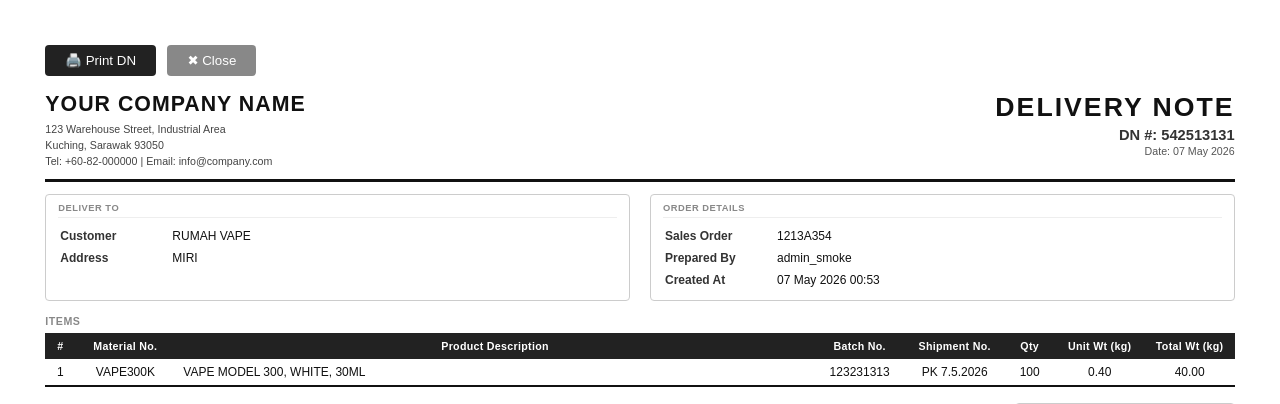
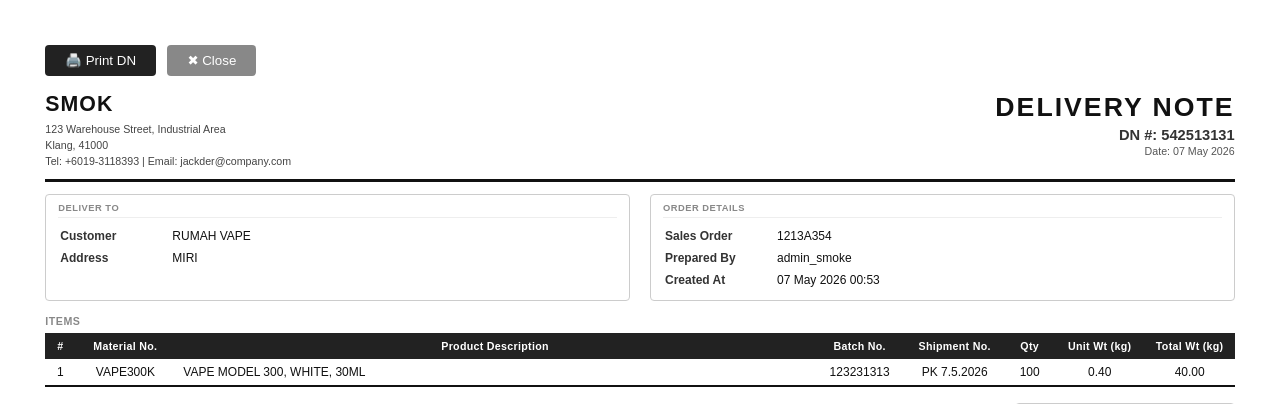
Before and after one commit to 3circledesign/WMS-jackder-0193118393, a Flask app: page /print-dn/1 in a window 1280 px wide. Shown: the top 404 px of the page. Run offline with Flask 3, Linux system fonts and the light colour scheme; a user stored in the database is signed in; data comes from the database, SQL or seed files in the repository; parts of the project's set-up code (start-up, migrations or seed data) failed here and were passed over; some libraries are stand-ins or nearby versions.

Commit message:
Update dn_template.html

```diff
--- a/WMS-Main/templates/dn_template.html
+++ b/WMS-Main/templates/dn_template.html
@@ -296,10 +296,10 @@
     <!-- HEADER -->
     <div class="dn-header">
         <div class="company-info">
-            <h1>YOUR COMPANY NAME</h1>
+            <h1>SMOK</h1>
             <p>123 Warehouse Street, Industrial Area</p>
-            <p>Kuching, Sarawak 93050</p>
-            <p>Tel: +60-82-000000 | Email: info@company.com</p>
+            <p>Klang, 41000 </p>
+            <p>Tel: +6019-3118393 | Email: jackder@company.com</p>
         </div>
         <div class="dn-title">
             <h2>Delivery Note</h2>
```
